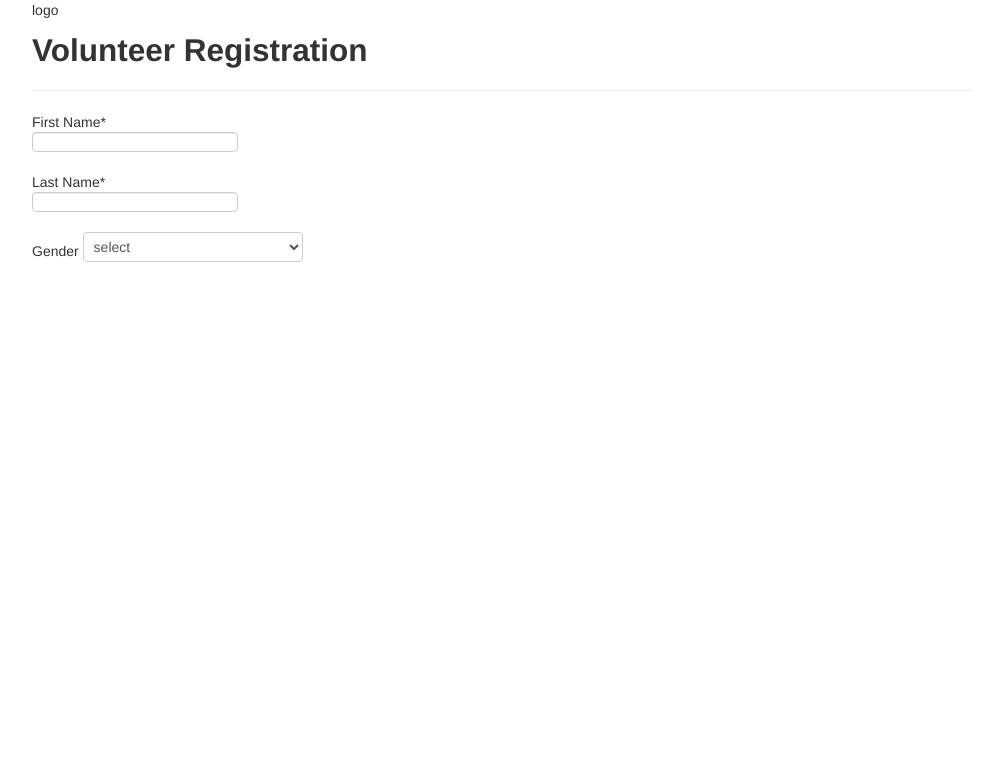
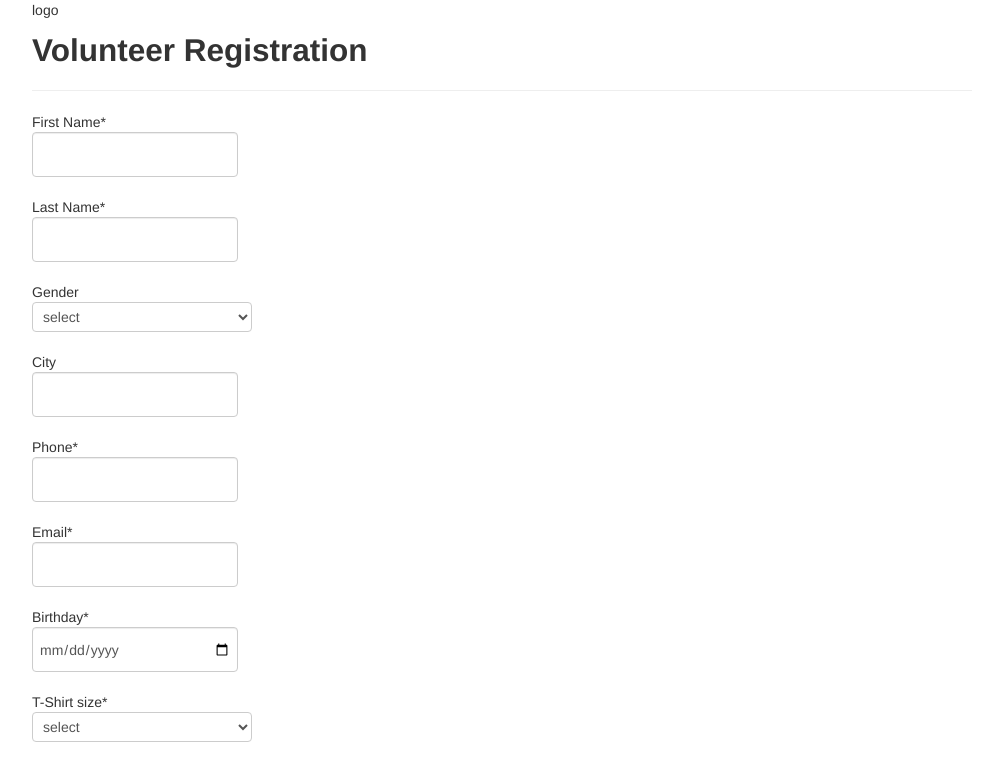
Before and after one commit to AbubakarSaad/muslimfest-registration, a PHP site: page / in a window 1280 px wide. Shown: the top 781 px of the page, without its empty margins (138-1141 px from the left). Run offline with PHP 8.4, Linux system fonts and the light colour scheme.

Commit message:
adding more fields

```diff
--- a/css/style.css
+++ b/css/style.css
@@ -0,0 +1,3 @@
+#form-header input {
+	height: 45px;
+}
--- a/index.php
+++ b/index.php
@@ -10,11 +10,13 @@
 </head>
 <body>
 	<div class="container">
-		<div class="">
+		<div class="row">
+			<div class="span12">
+
 				<div id="logo">
 					logo
 				</div>
-			<div id="form-header">
+				<div id="form-header"><!-- start of form header -->
 					<h2>Volunteer Registration</h2>
 					<hr>
 					<p>First Name* <br/>
@@ -23,14 +25,44 @@
 					<p>Last Name* <br/>
 						<input type="text" name="last-name"  id="last-name"/>
 					</p>
-				<p>Gender
+					<p>Gender <br/>
 						<select>
 							<option>select</option>
 							<option>Male</option>
 							<option>Female</option>
 						</select>
 					</p>
+					<p>City <br/>
+						<input type="text" name="city" id="city" />
+					</p>
+					<p>Phone* <br />
+						<input type="number" name="numbers" id="numbers" >
+					</p>
+					<p>Email* <br />
+						<input type="email" name="email" id="email" >
+					</p>
+					<p>Birthday* <br />
+						<input type="date" name="bday" id="bday" >
+					</p>
+					<p>T-Shirt size* <br/>
+						<select>
+							<option>select</option>
+							<option>Small</option>
+							<option>Medium</option>
+							<option>Large</option>
+							<option>x-Large</option>
+							<option>xx-Large</option>
+						</select>
+					</p> <!-- end of form header -->
 				</div>
+				<div id="Voluteer Areas">
+
+
+				</div>
+
+			</div>
+
+
 		</div>
 	</div>
 </body>
```
Lines whose indentation alone changed are shown as unchanged.
